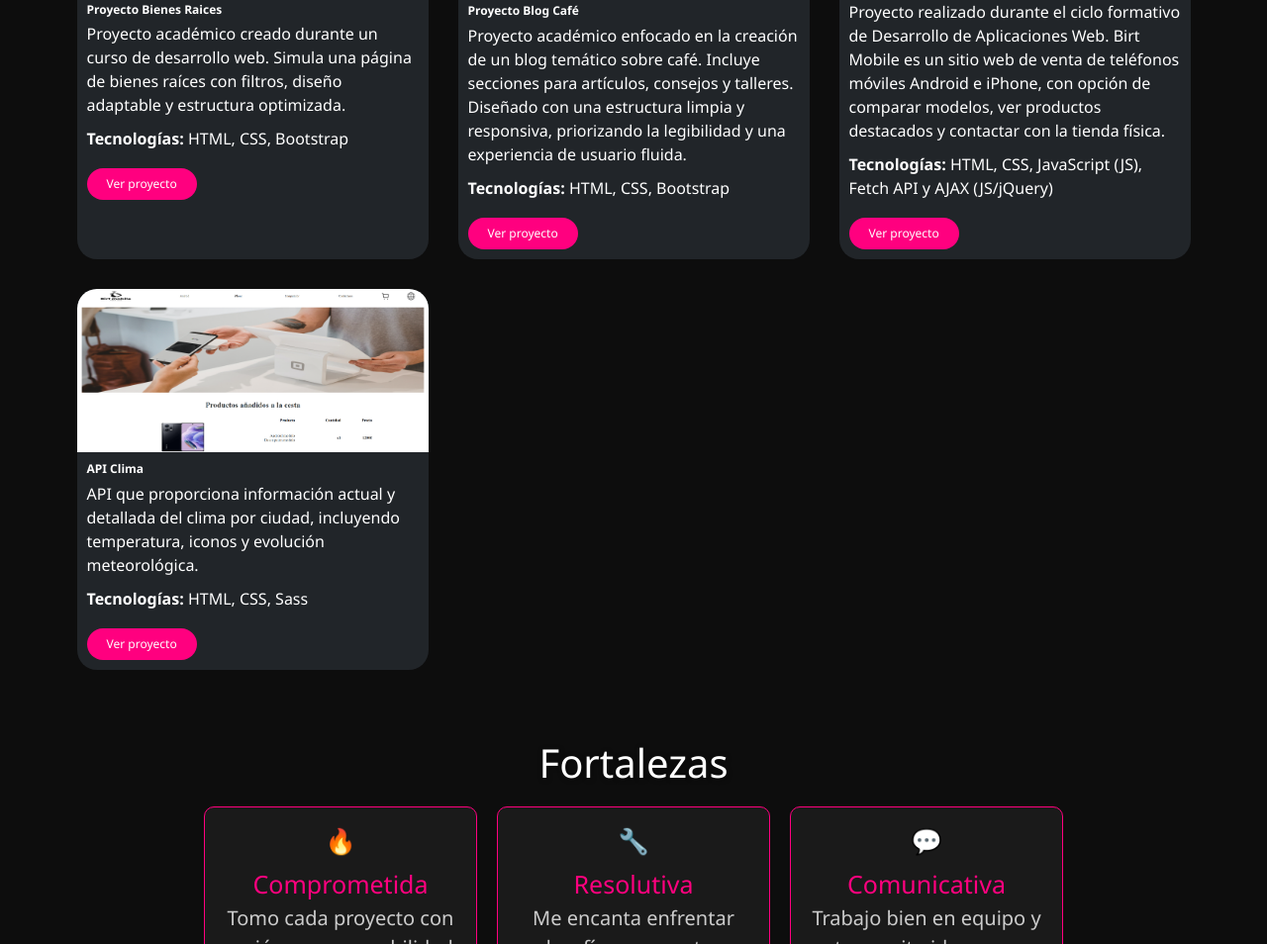
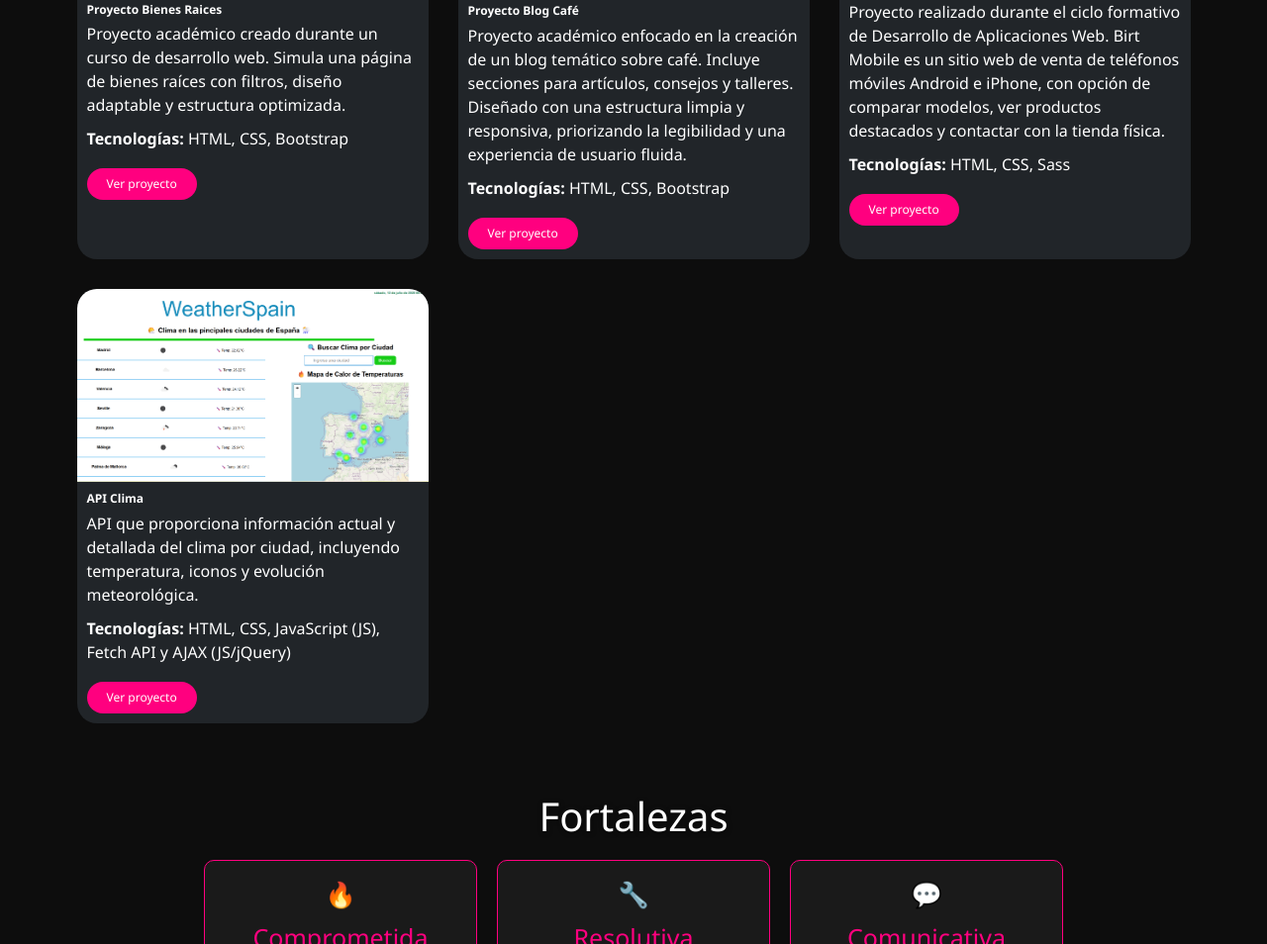
Before and after one commit to kcoello16/portafolio-web, a plain HTML site: page index.html in a window 1280 px wide. Shown: the part 757-1711 px from the top of the page at 99% size. Drawn offline with nearby package versions, Linux system fonts and the light colour scheme.

Commit message:
cambios proyecto api_clima

```diff
--- a/index.html
+++ b/index.html
@@ -76,7 +76,7 @@
             <p class="card-text">Proyecto realizado durante el ciclo formativo de Desarrollo de Aplicaciones Web.
               Birt Mobile es un sitio web de venta de teléfonos móviles Android e iPhone, con opción de comparar
               modelos, ver productos destacados y contactar con la tienda física.
-            <p><strong>Tecnologías:</strong> HTML, CSS, JavaScript (JS), Fetch API y AJAX (JS/jQuery) </p>
+            <p><strong>Tecnologías:</strong> HTML, CSS, Sass</p>
             <a href="https://kcoello16.github.io/sitio_Birt-Mobile/" class="btn-personalizado" target="_blank">Ver
               proyecto</a>
           </div>
@@ -85,12 +85,13 @@
 
       <div class="col-md-4">
         <div class="card bg-dark text-white h-100">
-          <img src="img/page_birt.png" class="card-img-top" alt="Proyecto 1">
+          <img src="img/sitio_api.png" class="card-img-top" alt="Proyecto 1">
           <div class="card-body">
             <h5 class="card-title">API Clima</h5>
             <p class="card-text">API que proporciona información actual y detallada del clima por ciudad, incluyendo
               temperatura, iconos y evolución meteorológica.
-            <p><strong>Tecnologías:</strong> HTML, CSS, Sass</p>
+            <p><strong>Tecnologías:</strong> HTML, CSS, JavaScript (JS), Fetch API y AJAX (JS/jQuery) </p>
+
             <a href="https://kcoello16.github.io/api_clima/" class="btn-personalizado" target="_blank">Ver
               proyecto</a>
           </div>
```
Also changed, not shown: img/sitio_api.png (added).
